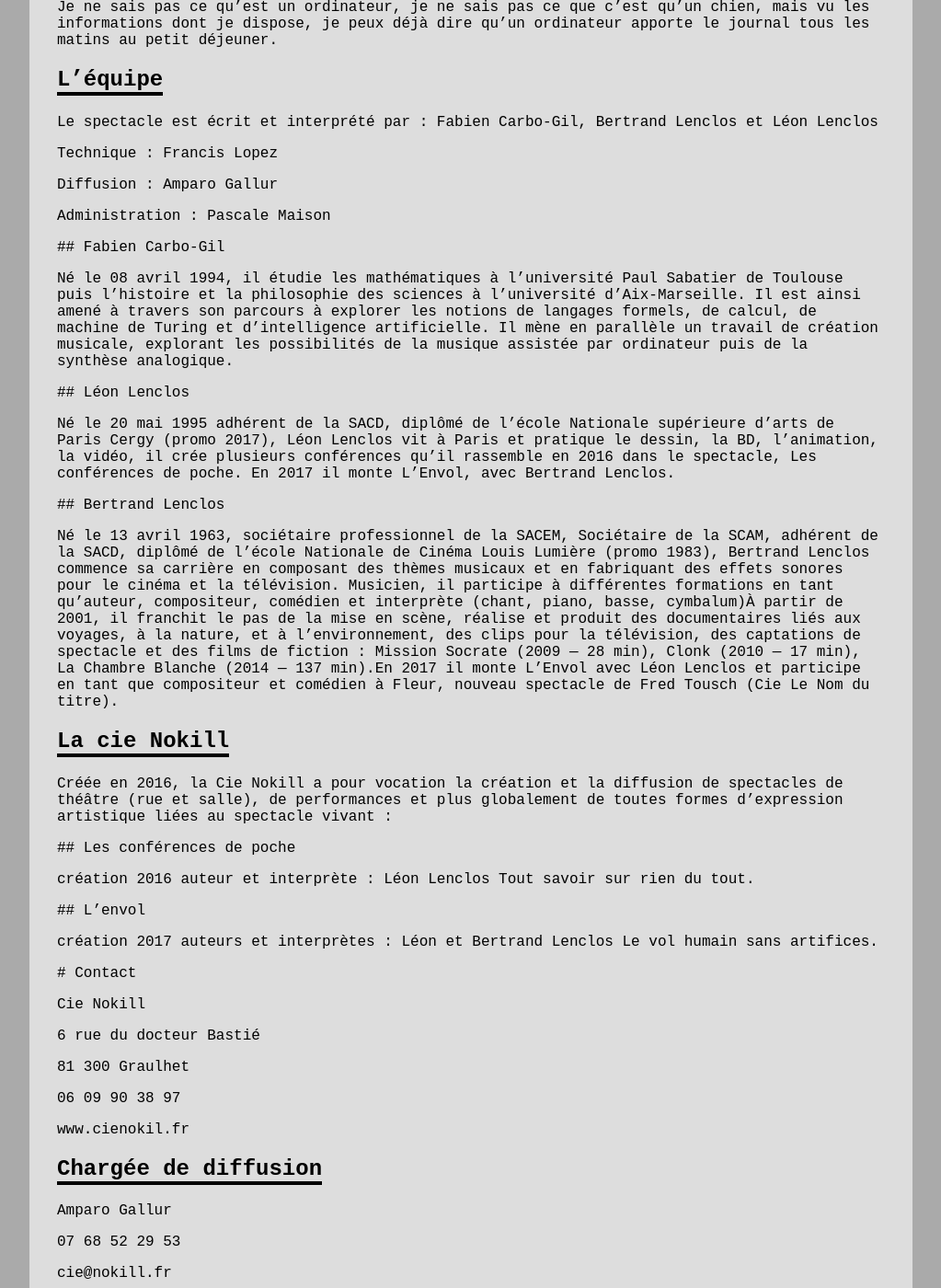
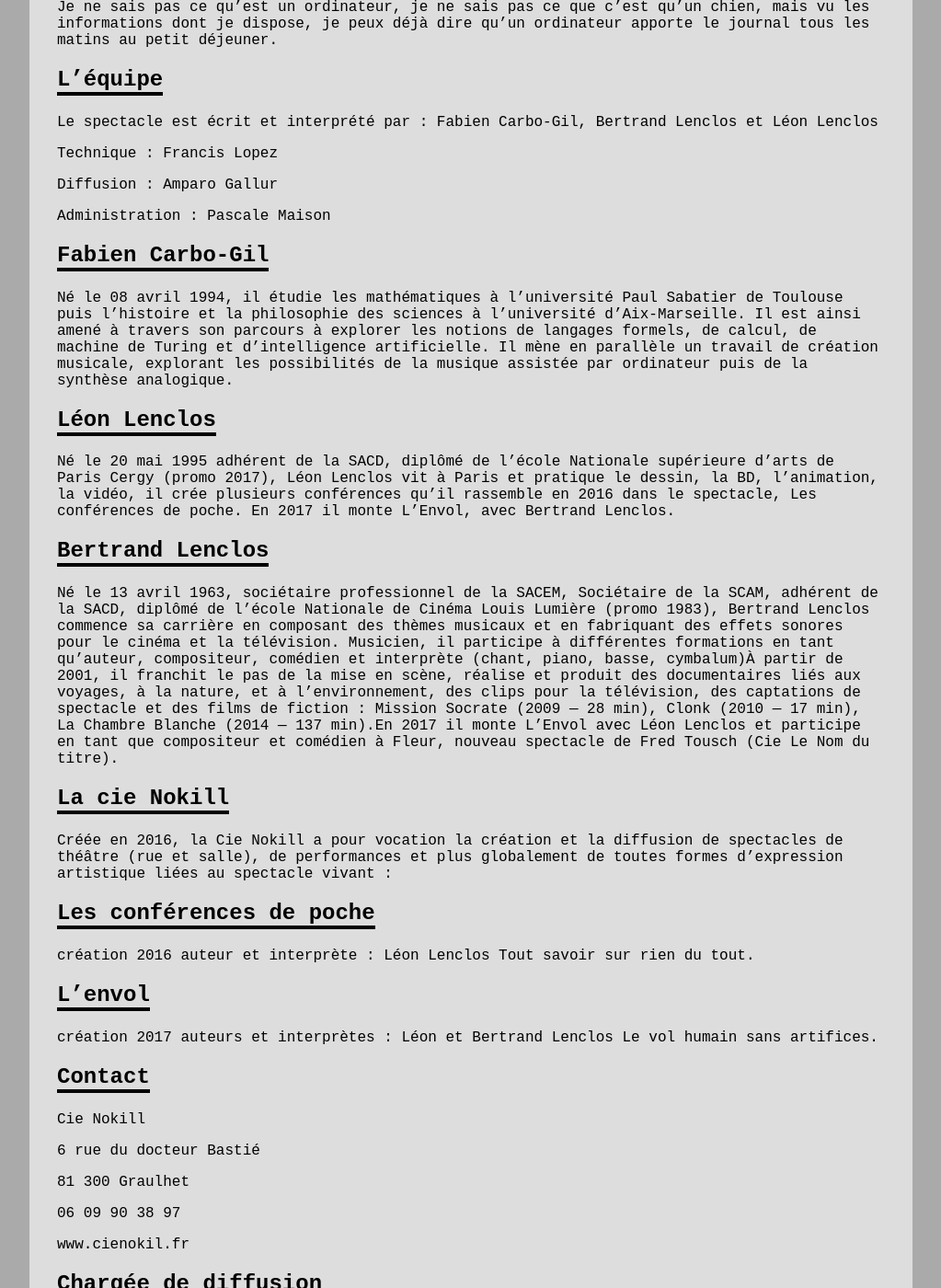
Before and after one commit to LeonLenclos/turing-test, a Jekyll site: the page built from dossier/dossier.md, in a window 1280 px wide and 1400 px high, scrolled down 2099 px. Shown: the whole window at 92% size, without its empty margins (128-1151 px from the left). Built offline with Jekyll 4.4.1, drawn with Linux system fonts in a browser that asks for light colours; nearby versions of some CDN libraries; our own code applies the rules of GitHub Pages for plain Markdown files; a script that is not in the unit is left out; the repository's description, which GitHub fills in, is left out; some of the changed text lies outside the part shown.

Commit message:
formatage

```diff
--- a/dossier/dossier.md
+++ b/dossier/dossier.md
@@ -55,15 +55,15 @@
 
 Administration : Pascale Maison
 
-## Fabien Carbo-Gil
+## Fabien Carbo-Gil
 
 Né le 08 avril 1994, il étudie les mathématiques à l’université Paul Sabatier de Toulouse puis l’histoire et la philosophie des sciences à l’université d’Aix-Marseille. Il est ainsi amené à travers son parcours à explorer les notions de langages formels, de calcul, de machine de Turing et d’intelligence artificielle. Il mène en parallèle un travail de création musicale, explorant les possibilités de la musique assistée par ordinateur puis de la synthèse analogique.
 
-## Léon Lenclos
+## Léon Lenclos
 
 Né le 20 mai 1995 adhérent de la SACD, diplômé de l’école Nationale supérieure d’arts de Paris Cergy (promo 2017), Léon Lenclos vit à Paris et pratique le dessin, la BD, l’animation, la vidéo, il crée plusieurs conférences qu’il rassemble en 2016 dans le spectacle, Les conférences de poche. En 2017 il monte L’Envol, avec Bertrand Lenclos.
 
-## Bertrand Lenclos
+## Bertrand Lenclos
 
 Né le 13 avril 1963, sociétaire professionnel de la SACEM, Sociétaire de la SCAM, adhérent de la SACD, diplômé de l’école Nationale de Cinéma Louis Lumière (promo 1983), Bertrand Lenclos commence sa carrière en composant des thèmes musicaux et en fabriquant des effets sonores pour le cinéma et la télévision. Musicien, il participe à différentes formations en tant qu’auteur, compositeur, comédien et interprète (chant, piano, basse, cymbalum)À partir de 2001, il franchit le pas de la mise en scène, réalise et produit des documentaires liés aux voyages, à la nature, et à l’environnement, des clips pour la télévision, des captations de spectacle et des films de fiction : Mission Socrate (2009 — 28 min), Clonk (2010 — 17 min), La Chambre Blanche (2014 — 137 min).En 2017 il monte L’Envol avec Léon Lenclos et participe en tant que compositeur et comédien à Fleur, nouveau spectacle de Fred Tousch (Cie Le Nom du titre).
 
@@ -72,19 +72,19 @@
 
 Créée en 2016, la Cie Nokill a pour vocation la création et la diffusion de spectacles de théâtre (rue et salle), de performances et plus globalement de toutes formes d’expression artistique liées au spectacle vivant :
 
-## Les conférences de poche
+## Les conférences de poche
 
 création 2016
 auteur et interprète : Léon Lenclos
 Tout savoir sur rien du tout.
 
-## L'envol
+## L'envol
 
 création 2017
 auteurs et interprètes : Léon et Bertrand Lenclos
 Le vol humain sans artifices.
 
-# Contact
+# Contact
 
 Cie Nokill
 
@@ -104,7 +104,7 @@
 
 cie@nokill.fr
 
-## Administration
+## Administration
 
 Pascale Maison
 
@@ -128,12 +128,12 @@
 - Occultation totale indispensable
 - Jauge : jusqu’à 300 places
 
-## Montage/démontage
+## Montage/démontage
 
 - 2 services de montage
 - 1 service de démontage
 
-À fournir par l'organisateur
+## À fournir par l'organisateur
 
 - 1 console d’éclairage 24 circuits, 8 PARs, 8 PCs, 2 découpes.
 - 1 système de diffusion sonore adapté à la salle, 1 Console, 3 micros électrostatiques, 3 HF lavalier, 4 DI.
```
